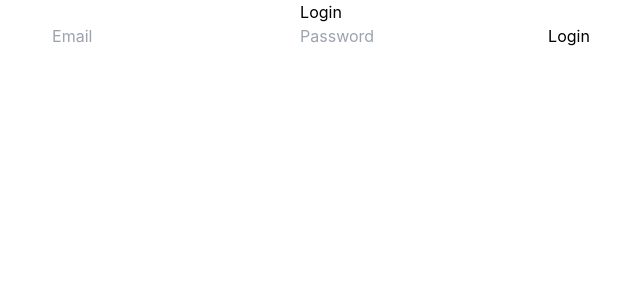
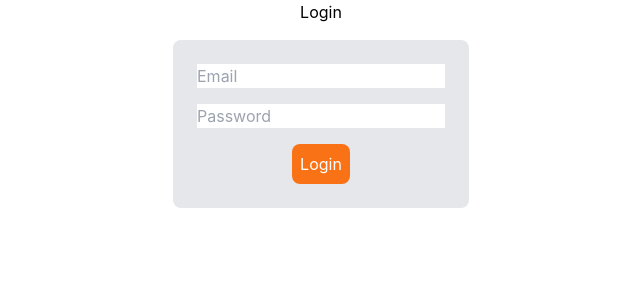
Before and after one commit to BuneaAlex/en-summer-apprentice-fe, a React (Create React App) app: page / in a window 1280 px wide. Shown: the top 300 px of the page, without its empty margins (319-959 px from the left). Built offline with nearby package versions, Linux system fonts and the light colour scheme.

Commit message:
Add styling to the login form

```diff
--- a/src/components/LoginForm.jsx
+++ b/src/components/LoginForm.jsx
@@ -1,5 +1,6 @@
 import React, { useState } from 'react';
 import { useNavigate } from 'react-router-dom';
+import { tailwindStyles } from './styling/styles';
 
 //adauga link ca param sau props
 const LoginForm = () => {
@@ -36,9 +37,10 @@ const LoginForm = () => {
   };
 
   return (
-    <div>
+    <div className={[...tailwindStyles('flex_center_container')].join(' ')}>
       <h2>Login</h2>
       <form>
+        <div className={[...tailwindStyles('flex_center_container'),...tailwindStyles('standard_form'),'m-4'].join(' ')}>
           <input
             type="text"
             placeholder="Email"
@@ -51,9 +53,10 @@ const LoginForm = () => {
             value={password}
             onChange={(e) => setPassword(e.target.value)}
           />
-        <button type="button" onClick={handleLogin}>
+          <button type="button" className={[...tailwindStyles('standard_button')].join(' ')} onClick={handleLogin}>
             Login
           </button>
+          </div>
       </form>
     </div>
   );
--- a/src/components/styling/styles.js
+++ b/src/components/styling/styles.js
@@ -2,7 +2,7 @@ const bookOfStyles = {
     disabled_button: ['bg-gray-500', 'rounded-lg', 'p-2', 'm-22', 'mx-auto', 'block', 'text-white', 'flex', 'flex-wrap', 'items-center','hover:bg-gray-600'],
     standard_button: ['bg-orange-500', 'rounded-lg', 'p-2', 'm-22', 'mx-auto', 'block', 'text-white', 'flex', 'flex-wrap', 'items-center','hover:bg-orange-600'],
     standard_form: ['bg-gray-200','rounded-lg','space-y-4','p-6'],
-    flex_center_container: ['flex','items-center', 'justify-center', 'flex-wrap']
+    flex_center_container: ['flex','items-center', 'justify-center', 'flex-wrap', 'flex-col']
 }
 
 export function tailwindStyles(type)
```
Lines whose indentation alone changed are shown as unchanged.
